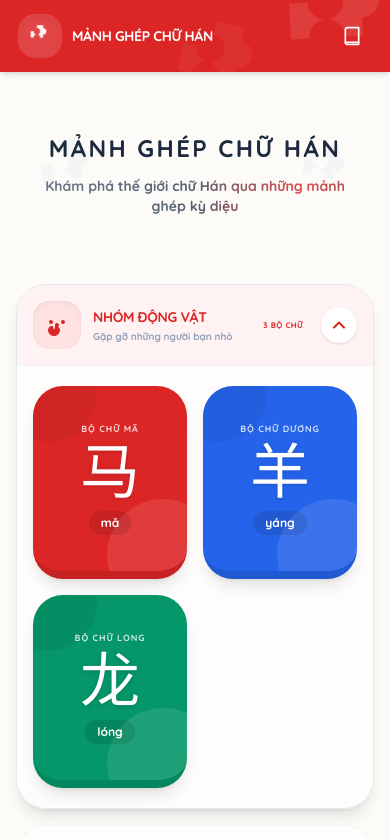
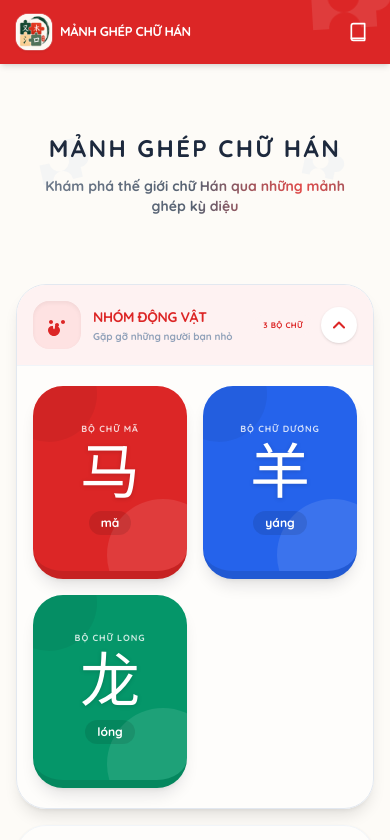
Before and after one commit to thenexthoa/manh-ghep-chu-han, a React (Vite) app: page / in a window 390 px wide. Shown: the top 840 px of the page. Built offline with nearby package versions, Linux system fonts and the light colour scheme.

Commit message:
Add app logo and fix mobile viewport

```diff
--- a/index.html
+++ b/index.html
@@ -1,7 +1,21 @@
 <!doctype html>
-<html lang="en">
+<html lang="vi">
   <head>
-    <link rel="icon" type="image/png" href="/icons/icon-192.png" />
+    <meta charset="UTF-8" />
+
+    <meta
+      name="viewport"
+      content="width=device-width, initial-scale=1.0, viewport-fit=cover"
+    />
+
+    <title>Mảnh Ghép Chữ Hán</title>
+
+    <link
+      rel="icon"
+      type="image/png"
+      sizes="192x192"
+      href="/icons/icon-192.png"
+    />
 
     <link
       rel="apple-touch-icon"
@@ -9,9 +23,15 @@
       href="/apple-touch-icon.png"
     />
 
-<link rel="manifest" href="/site.webmanifest" />
+    <link
+      rel="manifest"
+      href="/site.webmanifest"
+    />
 
-<meta name="theme-color" content="#174c3c" />
+    <meta
+      name="theme-color"
+      content="#174c3c"
+    />
 
     <meta
       name="apple-mobile-web-app-capable"
@@ -28,8 +48,13 @@
       content="Mảnh Ghép"
     />
   </head>
+
   <body>
     <div id="root"></div>
-    <script type="module" src="/src/main.jsx"></script>
+
+    <script
+      type="module"
+      src="/src/main.jsx"
+    ></script>
   </body>
 </html>
--- a/src/components/Header.jsx
+++ b/src/components/Header.jsx
@@ -32,47 +32,58 @@ function Header() {
 
   return (
     <header
-      className="fixed inset-x-0 top-0 z-[100] isolate h-[72px] overflow-hidden text-white shadow-md"
+      className="fixed inset-x-0 top-0 z-[100] h-[64px] overflow-hidden text-white shadow-md sm:h-[72px]"
       style={{
         backgroundColor: headerColor,
       }}
     >
+      {/* Họa tiết nền */}
       <div
         className="pointer-events-none absolute inset-0 overflow-hidden"
         aria-hidden="true"
       >
-        <PuzzlePieceIcon className="animate-puzzle-drift absolute -right-8 -top-12 h-36 w-36 text-white/10 sm:h-44 sm:w-44" />
+        <PuzzlePieceIcon className="animate-puzzle-drift absolute -right-10 -top-12 h-32 w-32 text-white/10 sm:h-44 sm:w-44" />
 
-        <PuzzlePieceIcon className="absolute -bottom-14 left-[42%] h-28 w-28 rotate-12 text-white/5" />
+        <PuzzlePieceIcon className="absolute -bottom-16 left-[42%] hidden h-28 w-28 rotate-12 text-white/5 sm:block" />
       </div>
 
-      <div className="relative z-10 mx-auto flex h-full w-full max-w-screen-2xl items-center justify-between px-4 sm:px-6">
+      {/* Nội dung thanh điều hướng */}
+      <div className="relative z-10 mx-auto flex h-full w-full max-w-screen-2xl items-center gap-2 px-3 sm:px-6">
+        {/* Logo và tên website */}
         <Link
           to="/"
-          className="group flex min-w-0 items-center gap-3 rounded-2xl p-1 transition-colors hover:bg-white/10"
+          className="group flex min-w-0 flex-1 items-center gap-2 rounded-xl p-1 transition-colors hover:bg-white/10 sm:gap-3 sm:rounded-2xl"
           aria-label="Về trang chủ"
         >
-          <span className="animate-puzzle-breathe flex h-10 w-10 shrink-0 items-center justify-center rounded-2xl bg-white/15 shadow-inner ring-1 ring-white/20">
-            <PuzzlePieceIcon className="h-6 w-6 text-white" />
+          <span className="flex h-9 w-9 shrink-0 items-center justify-center overflow-hidden rounded-xl bg-white shadow-sm ring-1 ring-white/20 sm:h-11 sm:w-11 sm:rounded-2xl">
+            <img
+              src="/icons/icon-192.png"
+              alt=""
+              className="h-full w-full object-cover"
+            />
           </span>
 
-          <h1 className="truncate whitespace-nowrap text-sm font-black uppercase tracking-tight sm:text-lg">
+          <h1 className="min-w-0 truncate whitespace-nowrap text-[13px] font-black uppercase tracking-tight sm:text-lg">
             Mảnh Ghép Chữ Hán
           </h1>
         </Link>
 
+        {/* Nút phương pháp học */}
         <Link
           to="/phuong-phap"
-          className={`ml-3 flex shrink-0 items-center gap-2 rounded-full px-3 py-2 transition-colors sm:rounded-2xl sm:px-4 ${
+          className={`flex h-10 w-10 shrink-0 items-center justify-center rounded-xl transition-colors sm:h-auto sm:w-auto sm:gap-2 sm:rounded-2xl sm:px-4 sm:py-2 ${
             isMethodPage
               ? "bg-white text-red-600 shadow-sm"
               : "hover:bg-white/20"
           }`}
           aria-label="Xem phương pháp học"
+          title="Phương pháp học"
         >
-          <IconBook />
+          <span className="flex shrink-0 items-center justify-center">
+            <IconBook />
+          </span>
 
-          <span className="hidden text-xs font-black uppercase tracking-wider sm:inline">
+          <span className="hidden whitespace-nowrap text-xs font-black uppercase tracking-wider sm:inline">
             Phương pháp học
           </span>
         </Link>
```
Lines whose indentation alone changed are shown as unchanged.
